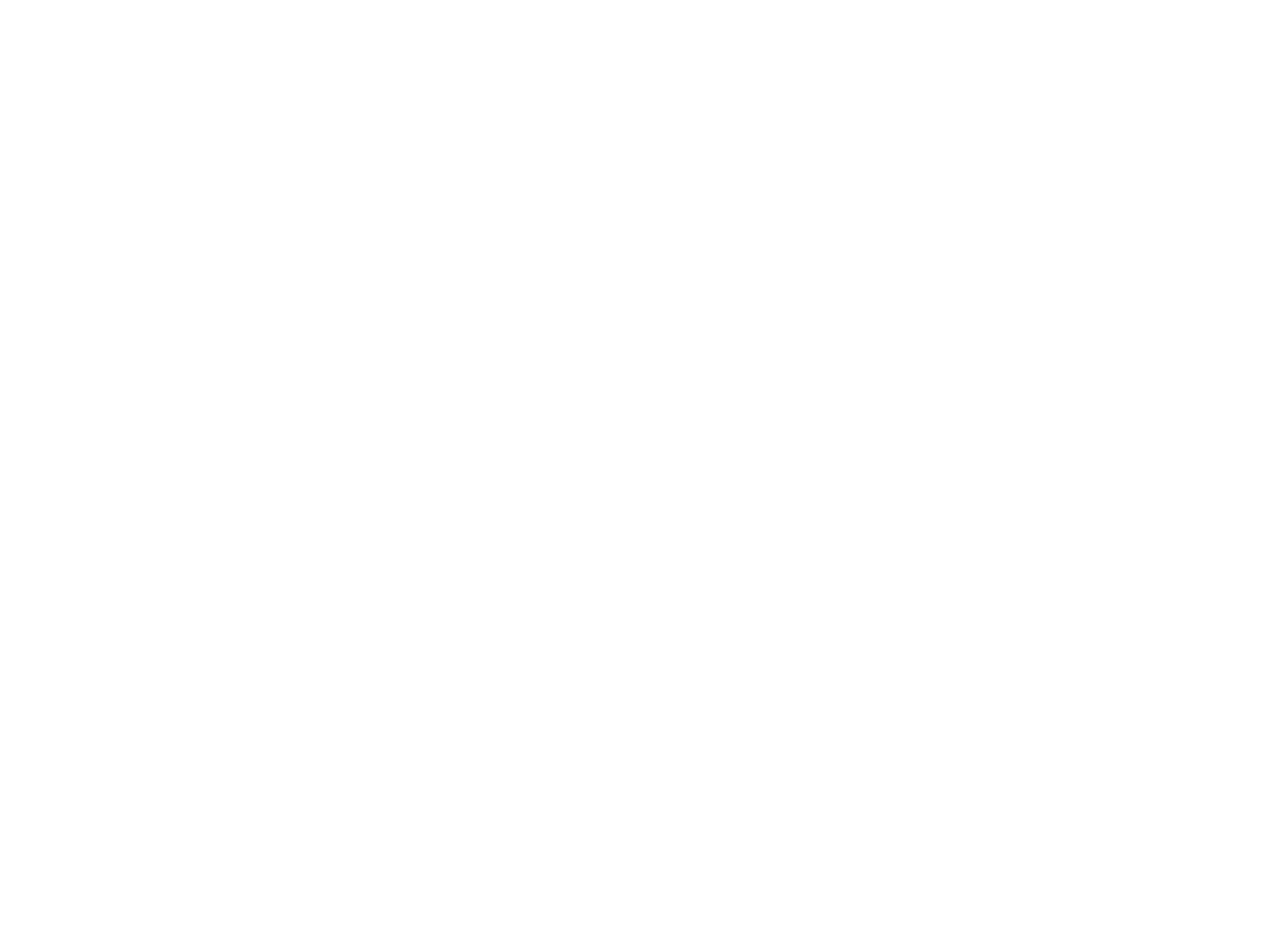
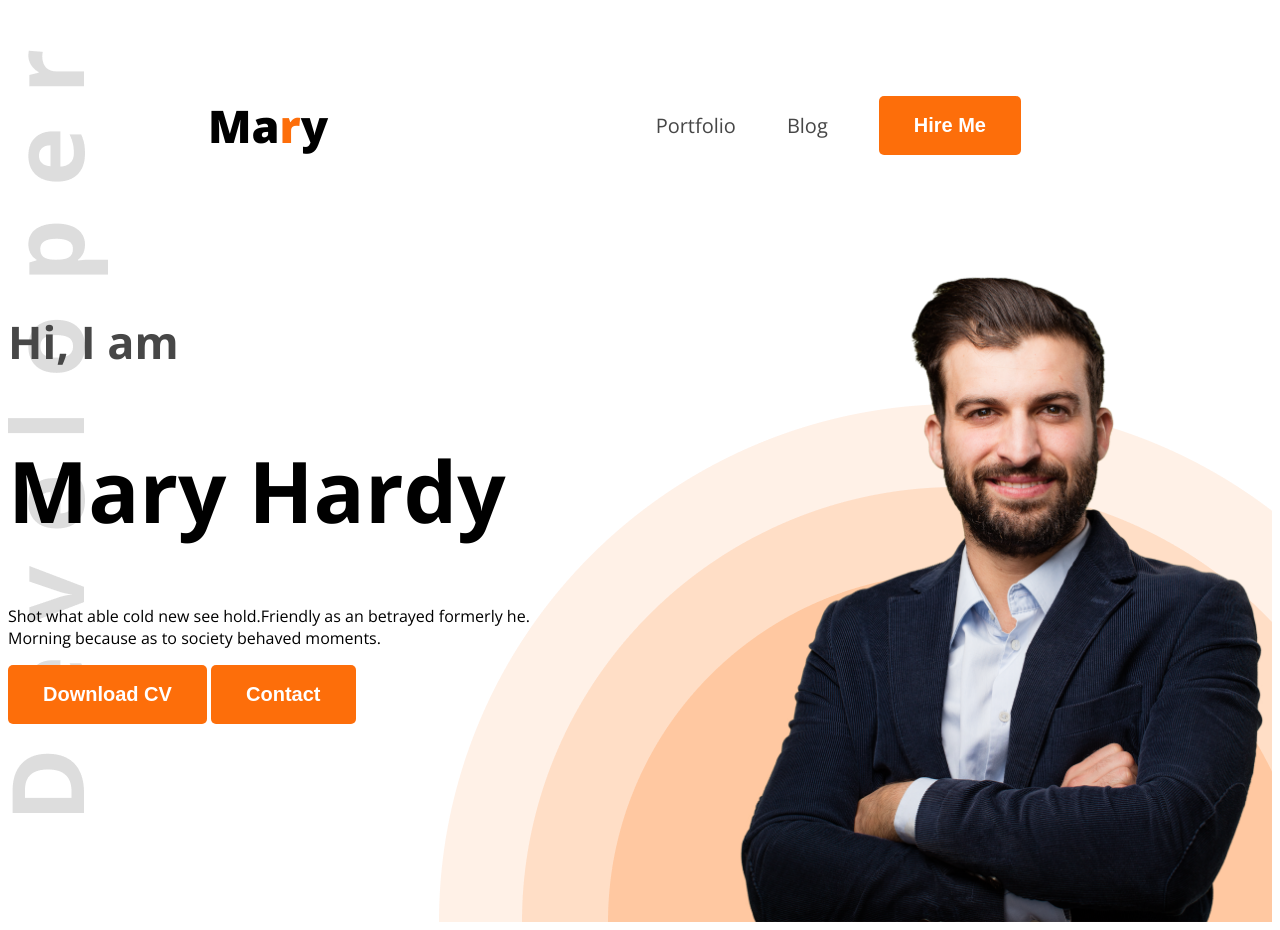
Before and after one commit to AshrafTasin04/web-dev-portfolio, a plain HTML site: page index.html in a window 1280 px wide. Before the commit the page ends 800 px from the top, so only its background shows below. Drawn offline with nearby package versions, Linux system fonts and the light colour scheme.

Commit message:
added background images

```diff
--- a/index.html
+++ b/index.html
@@ -4,9 +4,34 @@
     <meta charset="UTF-8">
     <meta name="viewport" content="width=device-width, initial-scale=1.0">
     <title>Web Developer Portfolio</title>
+    <link rel="preconnect" href="https://fonts.googleapis.com">
+<link rel="preconnect" href="https://fonts.gstatic.com" crossorigin>
+<link href="https://fonts.googleapis.com/css2?family=Open+Sans:ital,wght@0,300..800;1,300..800&family=Work+Sans:ital,wght@0,100..900;1,100..900&display=swap" rel="stylesheet">
+    <link rel="stylesheet" href="styles/portfolio.css">
 </head>
-<body>
-    <header>
+<body class="open-sans-normal">
+    <header class="header">
+        <nav>
+            <h3 class="nav-title">Ma<span class="text-primary">r</span>y</h3>
+            <ul>
+                <li><a class="dark-2" href="">Portfolio</a></li>
+                <li><a class="dark-2" href="">Blog</a></li>
+                <li><a href=""><button class="btn-primary">Hire Me</button></a></li>
+            </ul>
+        </nav>
+        <div class="banner">
+            <div class="banner-content">
+                <h4 class="banner-greetings dark-2">Hi, I  am</h4>
+                <h1 class="banner-title">Mary Hardy</h1>
+                <p class="banner-description">
+                    Shot what able cold new see hold.Friendly as an betrayed formerly he. Morning because as to society behaved moments.
+                </p>
+                <button class="btn-primary">Download CV</button>
+                <button class="btn-primary">Contact</button>
+
+            </div>
+            <img class="banner-profile-pic" src="images/hardy.png" alt="">
+        </div>
 
     </header>
 
--- /dev/null
+++ b/styles/portfolio.css
@@ -0,0 +1,82 @@
+
+.open-sans-normal {
+  font-family: "Open Sans", sans-serif;
+  font-optical-sizing: auto;
+  font-style: normal;
+  font-variation-settings:
+    "wdth" 100;
+}
+
+/* shared style */
+.text-primary{
+    color: #FD6E0A;
+}
+.dark-2{
+    color: #474747;
+}
+.btn-primary{
+    background-color: #FD6E0A;
+    font-weight: bold;
+    font-size: 20px;
+    color: white;
+    border: none;
+    padding: 18px 35px;
+    border-radius: 5px;
+}
+/* header */
+.header{
+    background-image: url('../images/developer.png'),url('../images/header_bg.png');
+    background-repeat: no-repeat;
+    background-position: top left, bottom right;
+}
+
+/* Nav Style */
+
+nav{
+    display: flex;
+    align-items: center;
+    justify-content: space-between;
+    margin: 50px 200px;
+
+}
+
+.nav-title{
+    font-weight: 800;
+    font-size: 45px;
+
+}
+nav ul{
+    display: flex;
+    align-items: center;
+
+}
+nav ul li{
+    list-style: none;
+    margin-right: 51px;
+}
+nav li a{
+    text-decoration: none;
+    font-size: 20px;
+}
+/* banner styles */
+.banner{
+    display: flex;
+    justify-content: space-between;
+    margin: 0 35 0 200px;
+}
+.banner-content{
+    max-width: 580px;
+}
+.banner-greetings{
+    font-size: 45px;
+    font-weight: 600px;
+}
+/* banner title */
+.banner-title{
+    font-weight: bold;
+    font-size: 85px;
+}
+/* banner profile pic */
+.banner-profile-pic{
+    width: 580px;
+}
```
